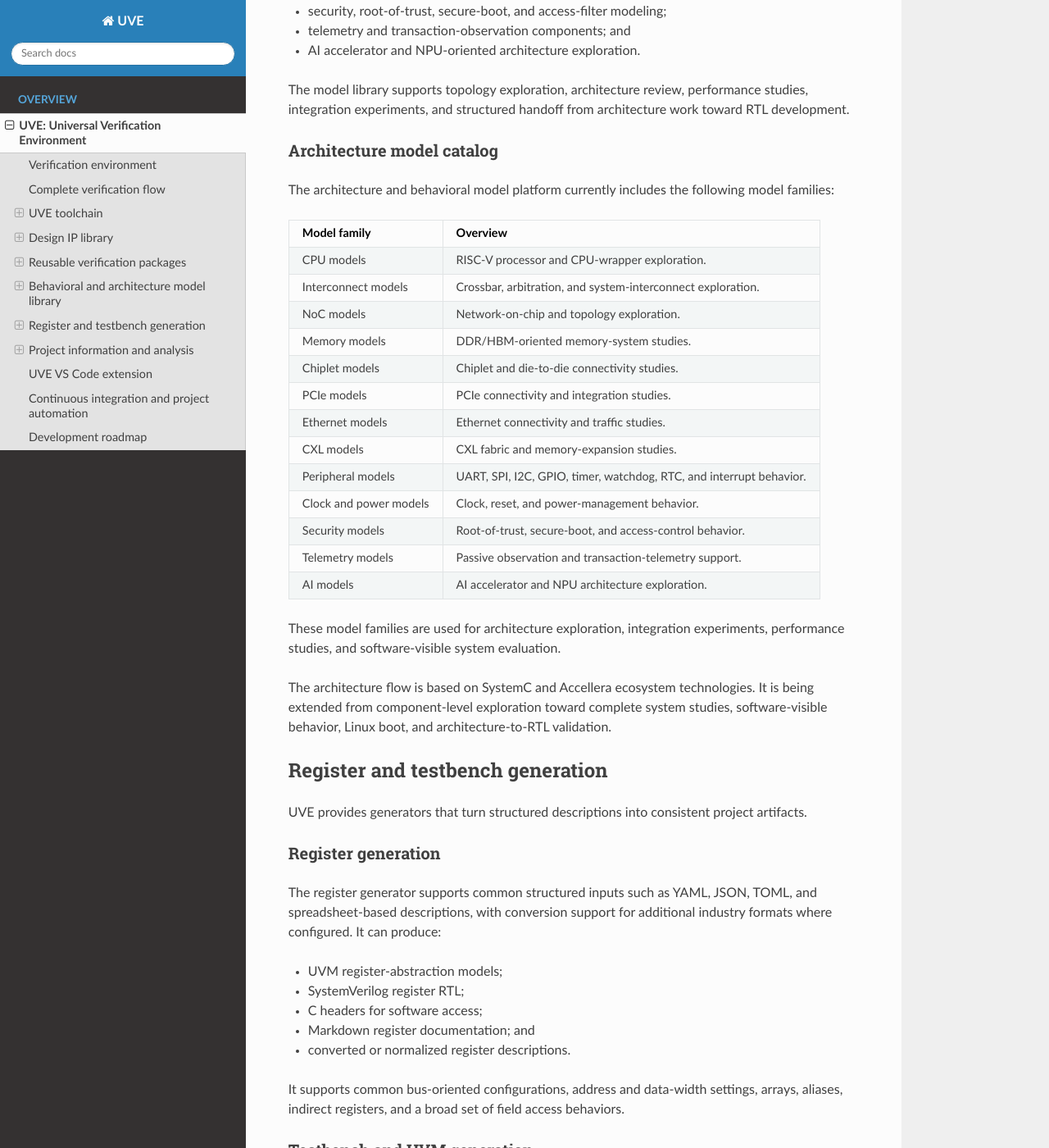
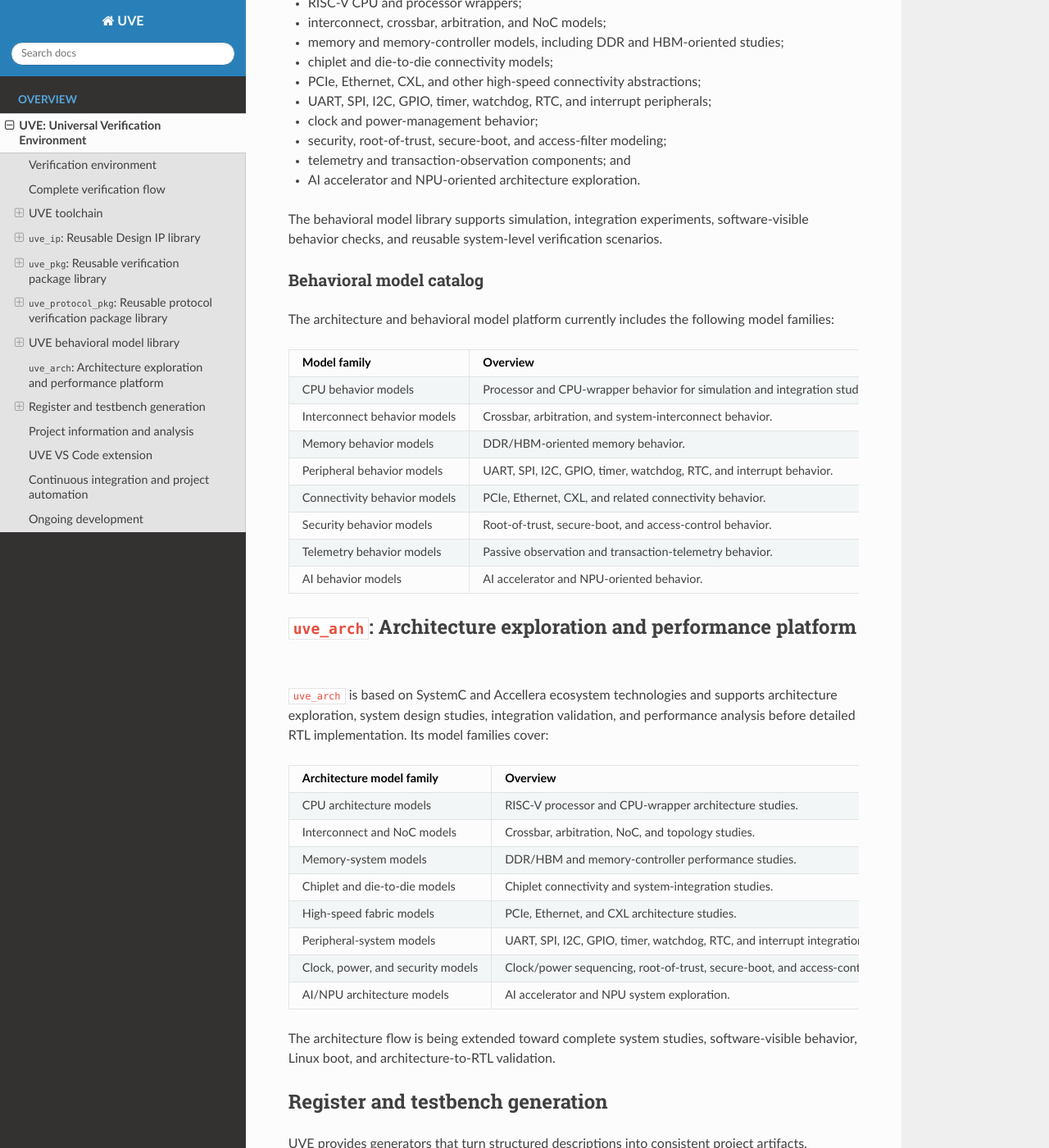
Before and after one commit to yzykevin/doc_uve, a Sphinx documentation site: the page built from docs/content_en/overview.md, in a window 1280 px wide and 1400 px high, scrolled down 7658 px. Shown: the whole window at 82% size. Built offline with Sphinx 7.4.7 and the Read the Docs theme 3.1.0, drawn with Linux system fonts in a browser that asks for light colours; some of the changed text lies outside the part shown.

Commit message:
update 13.08.26

```diff
--- a/docs/conf.py
+++ b/docs/conf.py
@@ -9,7 +9,6 @@
 project = 'UVE'
 copyright = '2021-2026, Saltyfish'
 author = 'Saltyfish'
-release = '1.0'
 
 # -- General configuration ---------------------------------------------------
 # https://www.sphinx-doc.org/en/master/usage/configuration.html#general-configuration
@@ -31,8 +30,15 @@
 
 import os
 import sphinx_rtd_theme
+
+rtd_version = os.environ.get('READTHEDOCS_VERSION_NAME')
+release = rtd_version or 'development'
 html_theme = "sphinx_rtd_theme"
 html_theme_path = [sphinx_rtd_theme.get_html_theme_path()]
+html_theme_options = {
+    "navigation_depth": 4,
+    "collapse_navigation": False,
+}
 html_static_path = ['_static']
 html_baseurl = os.environ.get("READTHEDOCS_CANONICAL_URL", "/")
 html_js_files = [
--- a/docs/content_en/overview.md
+++ b/docs/content_en/overview.md
@@ -110,7 +110,7 @@
 
 Verification jobs can be connected to managed compute resources through scheduler-aware flows. UVE includes integration patterns for Slurm and LSF, together with local execution for smaller tasks. Report services provide searchable summaries of tests, logs, results, coverage information, and project status.
 
-## Design IP library
+## `uve_ip`: Reusable Design IP library
 
 UVE includes a growing library of reusable design IP and integration examples. The library is intended to provide consistent starting points for common SoC functions and to make those functions available to both design and verification flows.
 
@@ -169,7 +169,7 @@
 
 The IP direction includes reusable protocol-oriented building blocks and configurable wrappers for interfaces such as AXI4-Lite and APB. Wrapper configuration allows the same integration concept to be adapted to different project contexts without requiring every project to rebuild the surrounding infrastructure.
 
-## Reusable verification packages
+## `uve_pkg`: Reusable verification package library
 
 The UVE verification package library provides reusable SystemVerilog/UVM infrastructure for common verification concerns, including:
 
@@ -185,9 +185,9 @@
 - protocol-oriented register support for AHB, APB, AXI, AXI-Stream, I2C, OCP, SPI, and UART; and
 - verification reports and shared helper services.
 
-The package library is complemented by protocol-oriented packages for reusable I2C, SPI, and UART verification support. These packages are intended to reduce repeated infrastructure work while allowing project-specific environments to remain flexible.
+The `uve_pkg` library provides the general-purpose verification foundation. It is complemented by a separate protocol package family described below.
 
-### Verification package catalog
+### `uve_pkg` package catalog
 
 The current reusable package set includes:
 
@@ -218,20 +218,26 @@
 | `uve_reg_ocp_pkg` | OCP register verification support. |
 | `uve_reg_spi_pkg` | SPI register verification support. |
 | `uve_reg_uart_pkg` | UART register verification support. |
+The package catalog is designed for composition: teams can start with common services, add protocol packages, and extend the environment with project-specific verification components.
+
+## `uve_protocol_pkg`: Reusable protocol verification package library
+
+The `uve_protocol_pkg` family provides reusable verification components for common interfaces and protocols. It is separated from the general `uve_pkg` foundation so protocol-specific agents and services can be adopted independently.
+
+| Package | Overview |
+|---|---|
 | `uve_protocol_pkg` | Protocol-focused reusable verification package family. |
 | `uve_i2c_pkg` | Reusable I2C verification components. |
 | `uve_spi_pkg` | Reusable SPI verification components. |
 | `uve_uart_pkg` | Reusable UART verification components. |
 
-The package catalog is designed for composition: teams can start with common services, add protocol packages, and extend the environment with project-specific verification components.
-
 ### Verification IP and VIP direction
 
 UVE is developing a reusable verification-component and VIP library for common protocols and interface behaviors. The goal is to provide configurable agents, monitors, drivers, scoreboards, sequences, protocol checks, and reusable verification services that can be composed across projects.
 
-## Behavioral and architecture model library
+## UVE behavioral model library
 
-UVE includes an architecture-level modeling platform for early system exploration before detailed RTL implementation. The platform is based on software models and transaction-level interfaces, allowing teams to study system behavior, integration, and performance questions at an appropriate abstraction level.
+UVE includes a behavioral model library for simulation-oriented verification and system behavior studies. The models provide reusable representations of common processing, interconnect, memory, peripheral, security, and connectivity behavior for use alongside verification environments.
 
 Model and component areas include:
 
@@ -246,31 +252,39 @@
 - telemetry and transaction-observation components; and
 - AI accelerator and NPU-oriented architecture exploration.
 
-The model library supports topology exploration, architecture review, performance studies, integration experiments, and structured handoff from architecture work toward RTL development.
+The behavioral model library supports simulation, integration experiments, software-visible behavior checks, and reusable system-level verification scenarios.
 
-### Architecture model catalog
+### Behavioral model catalog
 
 The architecture and behavioral model platform currently includes the following model families:
 
 | Model family | Overview |
 |---|---|
-| CPU models | RISC-V processor and CPU-wrapper exploration. |
-| Interconnect models | Crossbar, arbitration, and system-interconnect exploration. |
-| NoC models | Network-on-chip and topology exploration. |
-| Memory models | DDR/HBM-oriented memory-system studies. |
-| Chiplet models | Chiplet and die-to-die connectivity studies. |
-| PCIe models | PCIe connectivity and integration studies. |
-| Ethernet models | Ethernet connectivity and traffic studies. |
-| CXL models | CXL fabric and memory-expansion studies. |
-| Peripheral models | UART, SPI, I2C, GPIO, timer, watchdog, RTC, and interrupt behavior. |
-| Clock and power models | Clock, reset, and power-management behavior. |
-| Security models | Root-of-trust, secure-boot, and access-control behavior. |
-| Telemetry models | Passive observation and transaction-telemetry support. |
-| AI models | AI accelerator and NPU architecture exploration. |
+| CPU behavior models | Processor and CPU-wrapper behavior for simulation and integration studies. |
+| Interconnect behavior models | Crossbar, arbitration, and system-interconnect behavior. |
+| Memory behavior models | DDR/HBM-oriented memory behavior. |
+| Peripheral behavior models | UART, SPI, I2C, GPIO, timer, watchdog, RTC, and interrupt behavior. |
+| Connectivity behavior models | PCIe, Ethernet, CXL, and related connectivity behavior. |
+| Security behavior models | Root-of-trust, secure-boot, and access-control behavior. |
+| Telemetry behavior models | Passive observation and transaction-telemetry behavior. |
+| AI behavior models | AI accelerator and NPU-oriented behavior. |
 
-These model families are used for architecture exploration, integration experiments, performance studies, and software-visible system evaluation.
+## `uve_arch`: Architecture exploration and performance platform
 
-The architecture flow is based on SystemC and Accellera ecosystem technologies. It is being extended from component-level exploration toward complete system studies, software-visible behavior, Linux boot, and architecture-to-RTL validation.
+`uve_arch` is based on SystemC and Accellera ecosystem technologies and supports architecture exploration, system design studies, integration validation, and performance analysis before detailed RTL implementation. Its model families cover:
+
+| Architecture model family | Overview |
+|---|---|
+| CPU architecture models | RISC-V processor and CPU-wrapper architecture studies. |
+| Interconnect and NoC models | Crossbar, arbitration, NoC, and topology studies. |
+| Memory-system models | DDR/HBM and memory-controller performance studies. |
+| Chiplet and die-to-die models | Chiplet connectivity and system-integration studies. |
+| High-speed fabric models | PCIe, Ethernet, and CXL architecture studies. |
+| Peripheral-system models | UART, SPI, I2C, GPIO, timer, watchdog, RTC, and interrupt integration. |
+| Clock, power, and security models | Clock/power sequencing, root-of-trust, secure-boot, and access-control studies. |
+| AI/NPU architecture models | AI accelerator and NPU system exploration. |
+
+The architecture flow is being extended toward complete system studies, software-visible behavior, Linux boot, and architecture-to-RTL validation.
 
 ## Register and testbench generation
 
@@ -319,21 +333,6 @@
 - consistency checks across related descriptions; and
 - local report-server views for browsing project information.
 
-### Tool and product catalog
-
-| Tool or product | Overview |
-|---|---|
-| `uve_tools` | Main UVE command-line toolset for project flows and verification tasks. |
-| `run.py` | Common SystemVerilog/UVM flow entry point. |
-| `run_cocotb.py` | Python and cocotb flow entry point. |
-| `jg_run.py` | JasperGold-oriented formal and analysis flow entry point. |
-| `svunit.py` | SVUnit test discovery and execution support. |
-| `reggen` | Register description conversion and artifact generation. |
-| `uve-info` | Project and verification-package information browser. |
-| `uve-project-viewer` | UVE VS Code project exploration and review extension. |
-| `uve_arch` | SystemC/Accellera architecture modeling and exploration platform. |
-| `uve_ci` | Forgejo/Woodpecker-based CI/CD deployment and automation support. |
-
 ## UVE VS Code extension
 
 The UVE VS Code extension brings project exploration and review into the editor. It provides:
@@ -363,6 +362,6 @@
 
 The CI/CD environment is built around Forgejo and Woodpecker workflows and is intended to support multi-project collaboration, automated validation, packaging, artifact publication, and repeatable engineering checks.
 
-## Development roadmap
+## Ongoing development
 
-UVE is an actively developing environment. Current development themes include broader reusable IP and VIP coverage, richer behavioral and architecture models, deeper register and verification-package integration, pyuvm and Python-flow support, expanded simulator and formal-tool support, Linux-boot-capable system studies, improved project analysis, and more capable editor-based workflows.
+UVE is under continuous development.
```
Also changed, not shown: other parts of docs/content_en/overview.md (+1 -1 lines), README.md (+0 -2 lines), docs/index.md (+1 -3 lines), release_docs.py (+9 -12 lines).
